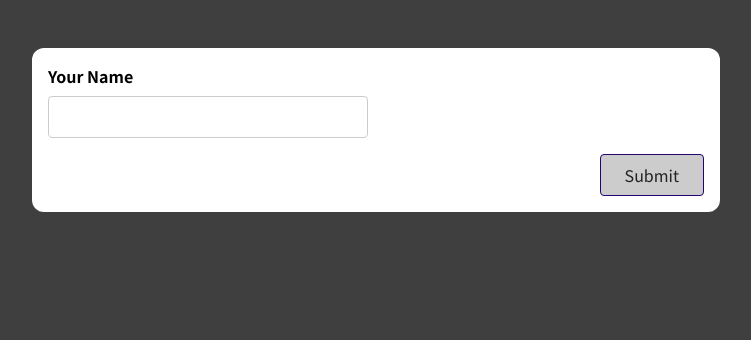
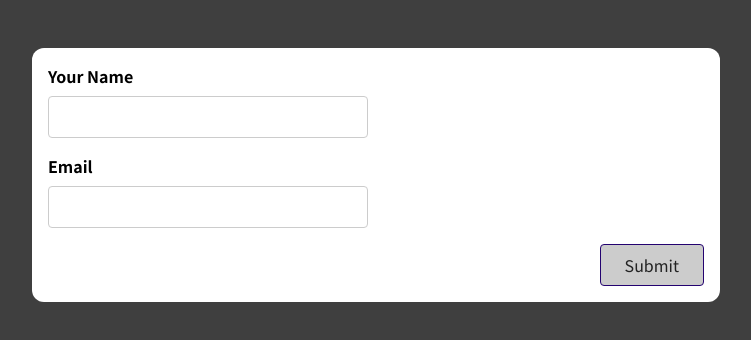
Before and after one commit to bombasic/users-form, a React (Create React App) app: page / in a window 1280 px wide. Shown: the top 340 px of the page, without its empty margins (264-1015 px from the left). Built offline with nearby package versions, Linux system fonts and the light colour scheme.

Commit message:
Adding email input form with validation logic

```diff
--- a/src/components/SimpleInput.js
+++ b/src/components/SimpleInput.js
@@ -3,14 +3,19 @@
 const SimpleInput = (props) => {
   const [enteredName, setEnteredName] = useState("");
   const [enteredNameTouched, setEnteredNameTouched] = useState(false);
-  // const [formIsValid, setFormIsValid] = useState(false);
+
+  const [enteredEmail, setEnteredEmail] = useState("");
+  const [enteredEmailTouched, setEnteredEmailTouched] = useState(false);
 
   const enteredNameIsValid = enteredName.trim() !== "";
   const nameInputIsInvalid = !enteredNameIsValid && enteredNameTouched;
 
+  const enteredEmailIsValid = enteredEmail.includes("@");
+  const emailInputIsInvalid = !enteredEmailIsValid && enteredEmailTouched;
+
   let formIsValid = false;
 
-  if (enteredName) {
+  if (enteredName && enteredEmail) {
     formIsValid = true;
   }
 
@@ -22,22 +27,36 @@
     setEnteredNameTouched(true);
   };
 
+  const emailInputChangeHandler = (event) => {
+    setEnteredEmail(event.target.value);
+  };
+
+  const emailInputBlurHandler = (event) => {
+    setEnteredEmailTouched(true);
+  };
+
   const formSubmissionHandler = (event) => {
     event.preventDefault();
 
     setEnteredNameTouched(true);
 
-    if (!enteredNameIsValid) {
+    if (!enteredNameIsValid || !enteredEmailIsValid) {
       return;
     }
 
     console.log(enteredName + " (state)");
+    console.log(enteredEmail);
 
     setEnteredName("");
+    setEnteredEmail("");
     setEnteredNameTouched(false);
+    setEnteredEmailTouched(false);
   };
 
   const nameInputClasses = !nameInputIsInvalid
+    ? "form-control"
+    : "form-control invalid";
+  const emailInputClasses = !emailInputIsInvalid
     ? "form-control"
     : "form-control invalid";
 
@@ -56,6 +75,17 @@
           <p className="error-text">Name must not be empty</p>
         )}
       </div>
+      <div className={emailInputClasses}>
+        <label htmlFor="email">Email</label>
+        <input
+          type="text"
+          id="email"
+          onChange={emailInputChangeHandler}
+          onBlur={emailInputBlurHandler}
+          value={enteredEmail}
+        />
+        {emailInputIsInvalid && <p className="error-text">Must include @</p>}
+      </div>
       <div className="form-actions">
         <button disabled={!formIsValid}>Submit</button>
       </div>
```
Also changed, not shown: 1 other file (tests, documents, lock files or other folders).
